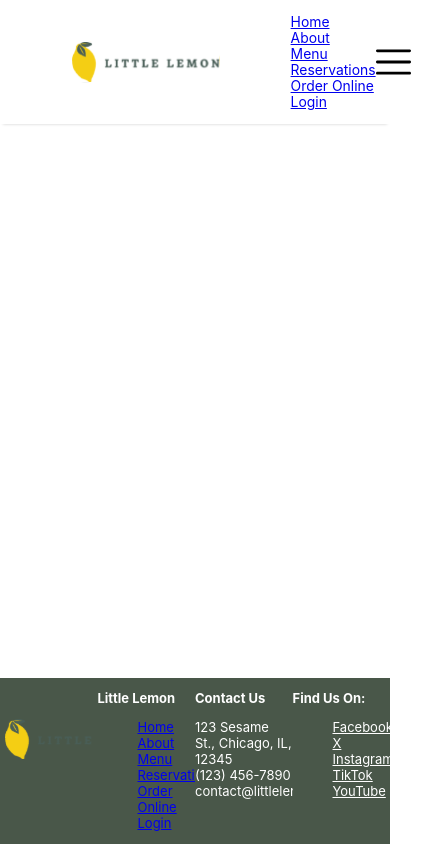
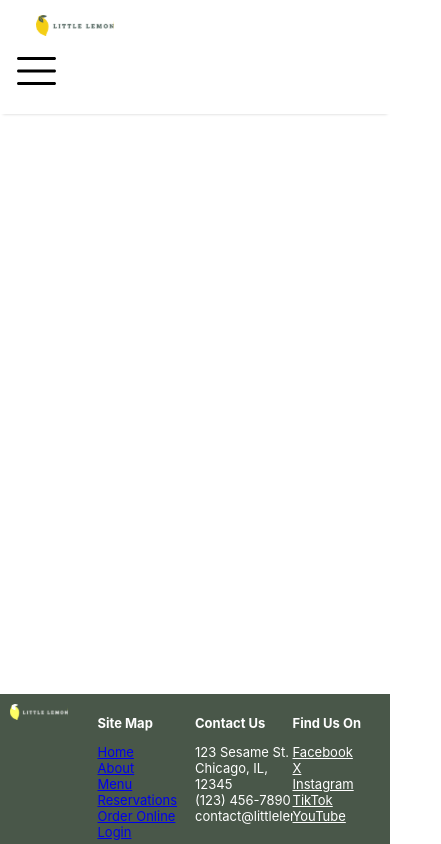
Before and after one commit to vgrinthal/LittleLemonCapstone, a React (Create React App) app: page / in a window 390 px wide. Shown: the whole page, 441 px wide, since content can reach past the window. Built offline with nearby package versions, Linux system fonts and the light colour scheme.

Commit message:
Edited header nav

```diff
--- a/src/App.css
+++ b/src/App.css
@@ -16,17 +16,11 @@
 .Header {
   background-color: #ffffff;
   min-height: 10vh;
-  width: 100%;
-  display: flex;
-  flex-direction: column;
-  align-items: left;
-  justify-content: space-between;
-  font-size: calc(10px + 1vmin);
-  color: white;
+  font-size: calc(10px + .5vmin);
   top: 0;
-  left: 0;
-  background-color: white;
+  text-decoration: none;
   box-shadow: 0 3px 3px -3px rgba(0,0,0,.2);
+  overflow-x: hidden;
 }
 
 .App-link {
@@ -42,33 +36,45 @@
   }
 }
 
-
 .nav-menu > ul {
-  display: flex;
-  flex-direction: column;
-  text-decoration: none;
-  align-content: center;
   font-family: "Markazi Text", serif;
-  list-style-type: none;
-  color: white;
-  overflow-x: hidden;
+  float: center;
+  background-color: white;
 }
 
 #logo {
-  padding: 30px 10%;
+  padding: 5px 5%;
+  width: 20vw;
 
 }
 
 #icon {
-  float: center;
-  padding-right: 10%;
+  visibility: hidden;
+  float: right;
+  padding-right: 5%;
+  width: 10%;
 }
 
-#menu {
+#menu  {
   display: flex;
-  justify-content: space-between;
-  align-content: left;
+  flex-wrap: wrap;
+  text-decoration: none;
+  padding: 10px 2vh;
+  align-content: center;
   font-size: calc(10px + 1vmin);
+  width: 100%;
+}
+
+#menu > ul > li {
+  display: inline;
+  margin-inline: 1vw;
+  align-self: center;
+}
+
+ul, li {
+  margin: 0;
+  padding-left: 0;
+  list-style: none;
 }
 
 .nav-menu > ul > li > a:link {
@@ -103,8 +109,9 @@ ul > li > a:visited {
   float: left;
   background-color: #495749;
   justify-content: space-between;
-  width: 25%;
-  padding-top: 3%;
+  width: 25vw;
+  padding-top: 2%;
+  padding-bottom: 1%;
   height: 10%;
   list-style-type: none;
 }
@@ -113,17 +120,25 @@ ul > li > a:visited {
   text-align: left;
 }
 
+.footer-column > img {
+  filter: brightness(5);
+  padding-left: 2.5vw;
+  padding-top: 10%;
+  justify-content: middle;
+  width: 15vw;
+}
+
 .footer-column > nav > ul {
   list-style-type: none;
   text-align: left;
 }
+
 @media screen and (max-width: 600px) {
 
   .Header{
     background-color: #ffffff;
     min-height: 10vh;
     display: flex;
-    flex-direction: column;
     align-items: center;
     justify-content: center;
     font-size: calc(10px + 1vmin);
@@ -131,7 +146,18 @@ ul > li > a:visited {
   }
 
   .footer-column > img {
-    float: center;
-    padding:30% 5%;
+    float: middle;
+    padding-top: 2%;
+  }
+
+  #menu > ul > li {
+    visibility: hidden;
+  }
+
+  #icon {
+    float: right;
+    padding-right: 5%;
+    padding-bottom: 5%;
+    visibility: visible;
   }
 }
--- a/src/Footer.js
+++ b/src/Footer.js
@@ -6,11 +6,11 @@ export default function Footer() {
         <footer className="Footer">
             <div>
             <div className="footer-column">
-            <img src="/icons_assets/Logo.svg" alt="Little Lemon Logo" />
+            <img id="footer-logo" src="/icons_assets/Logo.svg" alt="Little Lemon Logo" />
             </div>
             <div className="footer-column">
             <nav>
-                <b>Little Lemon</b>
+                <p><b>Site Map</b></p>
                 <ul>
                     <li><NavLink to="/" className="home-link">Home</NavLink></li>
                     <li><NavLink to="/#about" className="about-link">About</NavLink></li>
@@ -22,13 +22,14 @@ export default function Footer() {
             </nav>
             </div>
             <div className="footer-column">
-                <b>Contact Us</b>
-                <p>123 Sesame St., Chicago, IL, 12345<br />
+                <p><b>Contact Us</b></p>
+                <p>123 Sesame St.<br />
+                Chicago, IL, 12345<br />
                 (123) 456-7890<br />
                 contact@littlelemon.com</p>
             </div>
             <div className="footer-column">
-                <b>Find Us On:</b>
+                <p><b>Find Us On</b></p>
                 <ul>
                     <li><a href="https://www.facebook.com" alt="Facebook">Facebook</a></li>
                     <li><a href="https://www.x.com" alt="X">X</a></li>
```
